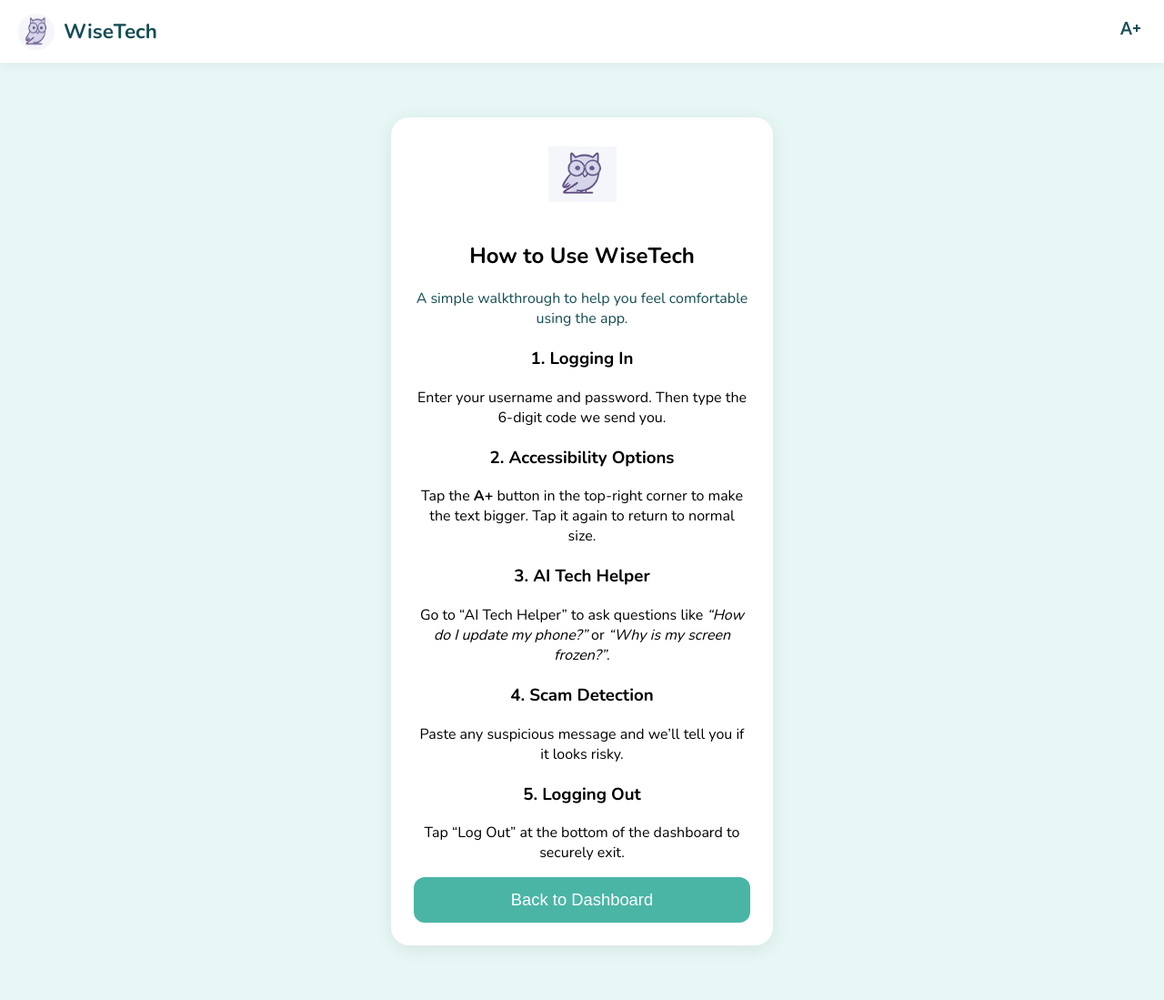
After one commit to saf-k/wisetech_app, a Flask app: page /help in a window 1280 px wide. The commit adds this page. Shown: the whole page at 91% size. Run offline with Flask 3, Linux system fonts and the light colour scheme; the visitor is signed in with stand-in values (Sample User, id 1).

Commit message:
Added help and tutorial functionality button and page

```diff
--- a/app.py
+++ b/app.py
@@ -187,6 +187,11 @@ def scam_checker():
 
     return render_template("scam_checker.html", text=text, result=result)
 
+@app.route("/help")
+def help_page():
+    if not session.get("authenticated"):
+        return redirect(url_for("login"))
+    return render_template("help.html")
 
 @app.route("/logout")
 def logout():
--- a/templates/dashboard.html
+++ b/templates/dashboard.html
@@ -14,6 +14,11 @@
         Scam Detection
     </button>
 
+    <button class="btn btn-secondary" onclick="window.location.href='/help'">
+        Help & Tutorial
+    </button>
+
+
     <a class="nav-link" href="{{ url_for('logout') }}">Log Out</a>
 </div>
 
--- /dev/null
+++ b/templates/help.html
@@ -0,0 +1,46 @@
+{% extends "base.html" %}
+{% block content %}
+
+<div class="card fade-in">
+    <img src="{{ url_for('static', filename='images/owl_logo.png') }}" class="logo">
+
+    <h2>How to Use WiseTech</h2>
+    <p style="margin-bottom: 15px; color:#144d53;">
+        A simple walkthrough to help you feel comfortable using the app.
+    </p>
+
+    <h3 style="margin-top:20px;">1. Logging In</h3>
+    <p>
+        Enter your username and password.
+        Then type the 6-digit code we send you.
+    </p>
+
+    <h3 style="margin-top:20px;">2. Accessibility Options</h3>
+    <p>
+        Tap the <b>A+</b> button in the top-right corner to make the text bigger.
+        Tap it again to return to normal size.
+    </p>
+
+    <h3 style="margin-top:20px;">3. AI Tech Helper</h3>
+    <p>
+        Go to “AI Tech Helper” to ask questions like
+        <i>“How do I update my phone?”</i> or
+        <i>“Why is my screen frozen?”</i>.
+    </p>
+
+    <h3 style="margin-top:20px;">4. Scam Detection</h3>
+    <p>
+        Paste any suspicious message and we’ll tell you if it looks risky.
+    </p>
+
+    <h3 style="margin-top:20px;">5. Logging Out</h3>
+    <p>
+        Tap “Log Out” at the bottom of the dashboard to securely exit.
+    </p>
+
+    <button class="btn btn-primary" onclick="window.location.href='/dashboard'">
+        Back to Dashboard
+    </button>
+</div>
+
+{% endblock %}
--- a/templates/login.html
+++ b/templates/login.html
@@ -16,7 +16,8 @@
     <!-- Biometric button (does not submit form) -->
     <button class="btn btn-secondary" type="button">Login with Face ID / Fingerprint</button>
 
-    <a class="nav-link" href="#">Need Help?</a>
+    <a class="nav-link" href="/help">Need Help?</a>
+
 </div>
 
 {% endblock %}
```
